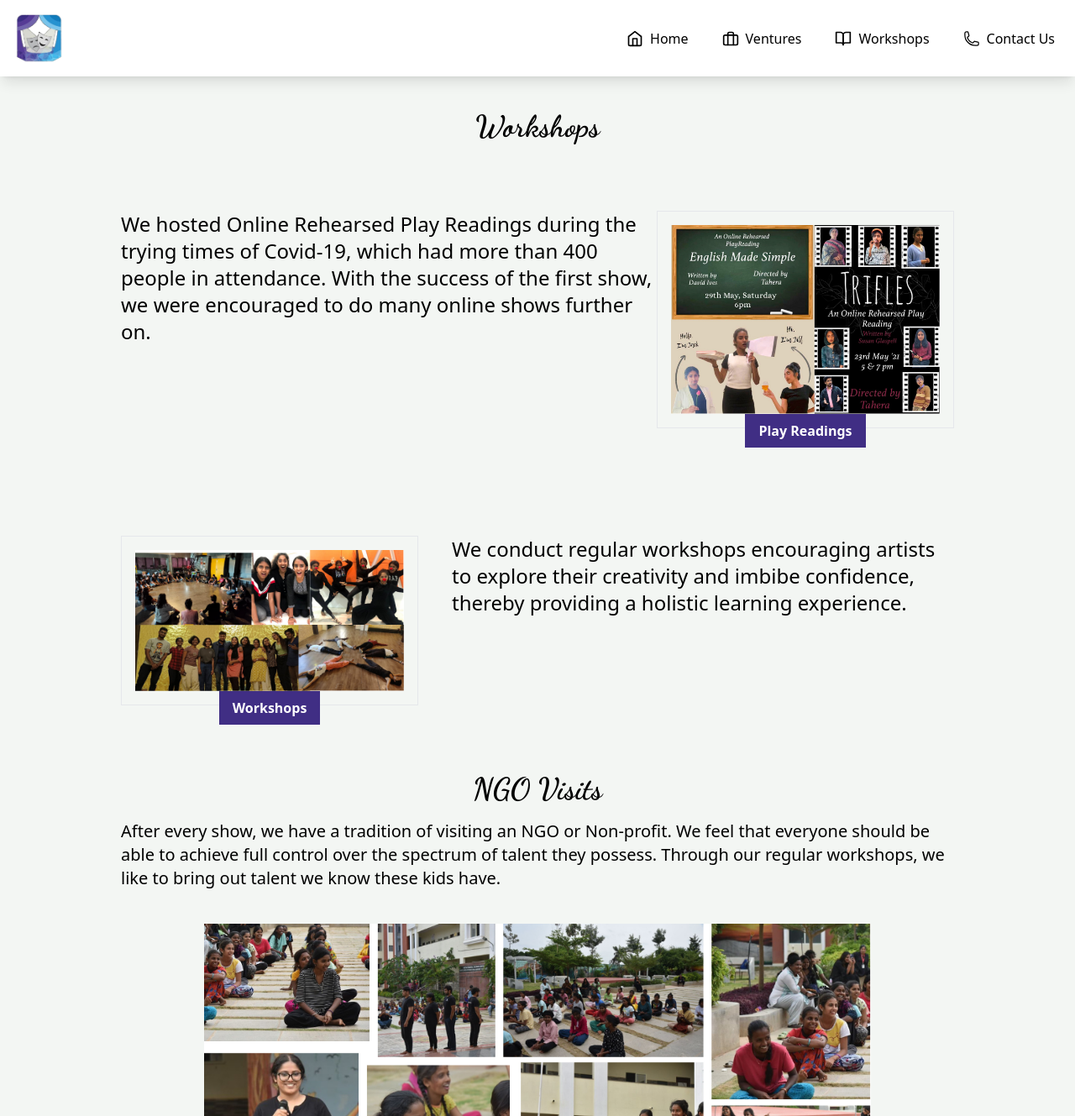
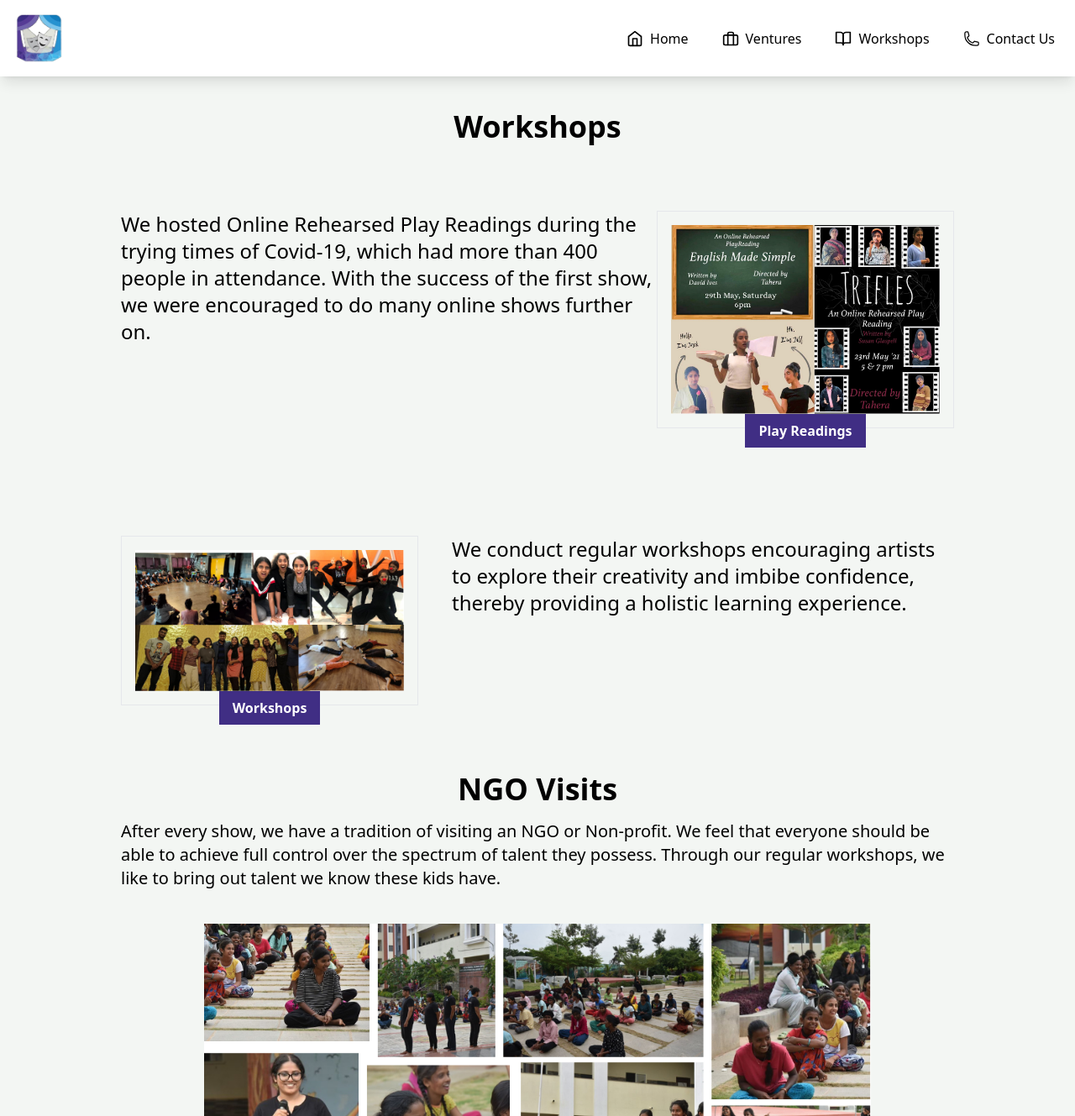
Before and after one commit to GautamPB/arenatheatreproductions, a Next.js app: page /workshops in a window 1280 px wide. Shown: the top 1329 px of the page at 84% size. Built offline with nearby package versions, Linux system fonts and the light colour scheme.

Commit message:
Added: home page additions

```diff
--- a/app/page.tsx
+++ b/app/page.tsx
@@ -22,7 +22,7 @@ import RS from '@/assets/images/Rangashankara.png'
 import Rangbhoomi from '@/assets/images/Rangbhoomi.png'
 import Vyoma from '@/assets/images/VYOMA.png'
 import Wanderers from '@/assets/images/Wanderers.png'
-import tbm from '@/assets/images/posters/tumhaare baare mein.png'
+import upcoming from '@/assets/images/posters/upcoming.png'
 
 export default function Home() {
     return (
@@ -54,7 +54,7 @@ export default function Home() {
             </div>
 
             {/* second section */}
-            <div className="py-10 flex text-center space-y-6 flex-col items-center">
+            <div className="py-20 flex text-center space-y-6 flex-col items-center">
                 <h1 className="text-[#4F5655] text-4xl font-bold">
                     It was only in the theatre that I lived
                 </h1>
@@ -64,14 +64,15 @@ export default function Home() {
 
             <div className="mx-auto">
                 {/* upcoming event */}
+                <div className="py-12 bg-[#D9D9D9]">
                     <div className="space-y-3 px-4 w-full max-w-5xl mx-auto">
-                    <h1 className="text-2xl mb-10 text-center font-bold mt-4">
+                        <h1 className="text-3xl mb-10 text-center font-bold text-black mt-4">
                             UPCOMING EVENT
                         </h1>
 
-                    <div className="flex flex-col md:flex-row md:items-start justify-between items-center md:space-y-0 md:space-x-6  space-y-6 mt-4 space">
+                        <div className="flex flex-col md:flex-row items-center md:space-y-0 md:space-x-6  space-y-6 mt-4 space">
                             <Image
-                            src={tbm}
+                                src={upcoming}
                                 alt="upcomingEventPoster"
                                 width={100}
                                 height={200}
@@ -79,7 +80,7 @@ export default function Home() {
                             />
 
                             <div>
-                            <p>
+                                {/* <p>
                                 It is a play which focuses on{' '}
                                 <span className="font-bold">
                                     modern relationships, its complexities and
@@ -104,16 +105,20 @@ export default function Home() {
                             <p className="italic">
                                 We will be premiering at Atta Galatta,
                                 Indiranagar on 8th and 9th February, 2025
-                            </p>
+                            </p> */}
+
+                                <h1 className="italic font-bold text-2xl text-center">
+                                    &quot;For you, a thousand times over&quot;
+                                </h1>
 
                                 <br />
                                 <br />
 
-                            <div className="italic text-gray-400">
-                                <p>Venue - Atta Galatta</p>
-                                <p>Date - 8th and 9th February, 2025</p>
+                                <div className="italic">
+                                    <p>Venue - Good Shepherd Auditorium</p>
+                                    <p>Date - April 5th, 2025</p>
                                     <p>Time - 4:00PM & 7:00PM</p>
-                                <p>
+                                    {/* <p>
                                     Ticket link:{' '}
                                     <a
                                         target="_blank"
@@ -122,7 +127,8 @@ export default function Home() {
                                     >
                                         www.bookmyshow.com
                                     </a>
-                                </p>
+                                </p> */}
+                                </div>
                             </div>
                         </div>
                     </div>
@@ -252,6 +258,11 @@ export default function Home() {
                                     Conducted many workshops on Voice, Acting
                                     and Personality Development for Individuals
                                     and Corporates.
+                                </li>
+                                <li>
+                                    Theatre Coach at New Horizon Public School,
+                                    Basil Woods International and Utsaah Spirit
+                                    of Learning
                                 </li>
                             </ul>
                         </div>
--- a/app/workshops/page.tsx
+++ b/app/workshops/page.tsx
@@ -1,20 +1,13 @@
 import Image from 'next/image'
-import { Dancing_Script } from 'next/font/google'
 import Photo1 from '@/assets/images/workshops/Photo1.png'
 import Photo2 from '@/assets/images/workshops/Photo2.png'
 import Photo3 from '@/assets/images/workshops/Photo3.png'
 import MediaCoverage from '@/components/MediaCoverage'
 
-const dancingScript = Dancing_Script({ subsets: ['latin'] })
-
 const Workshops = () => {
     return (
         <div className="max-w-5xl mx-auto mt-6 p-4">
-            <h1
-                className={`${dancingScript.className} text-4xl font-bold text-center`}
-            >
-                Workshops
-            </h1>
+            <h1 className={`text-4xl font-bold text-center`}>Workshops</h1>
 
             <div className="mt-10">
                 {/* section 1 */}
@@ -48,11 +41,7 @@ const Workshops = () => {
                 </div>
             </div>
 
-            <h1
-                className={`${dancingScript.className} text-4xl font-bold text-center`}
-            >
-                NGO Visits
-            </h1>
+            <h1 className="text-4xl font-bold text-center">NGO Visits</h1>
 
             <p className="text-md md:text-lg lg:text-xl mt-4">
                 After every show, we have a tradition of visiting an NGO or
```
Also changed, not shown: assets/images/posters/upcoming.png (added). Lines whose indentation alone changed are shown as unchanged.
